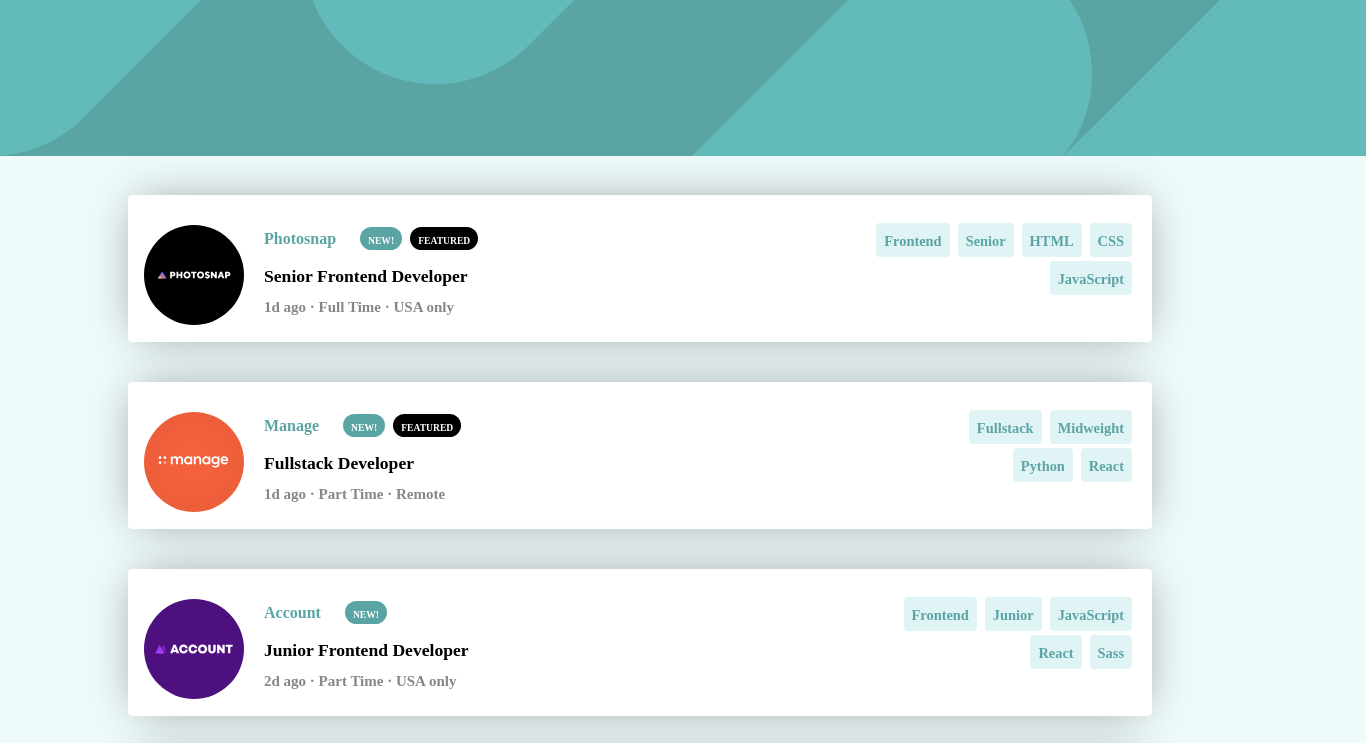
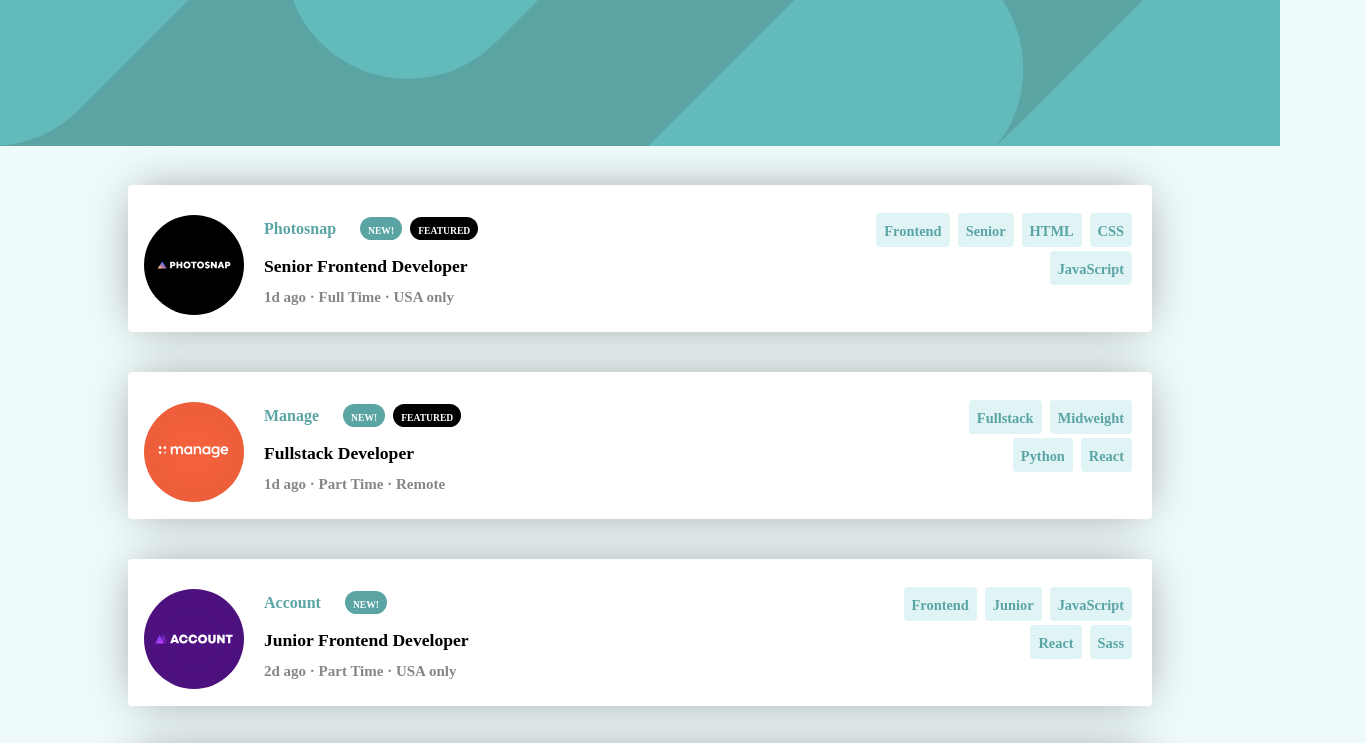
Before and after one commit to KSahithyan/Job-Listings-Challenge, a plain HTML site: page index.html in a window 1280 px wide. Shown: the top 743 px of the page, 1366 px wide, since content can reach past the window. Drawn offline with Linux system fonts and the light colour scheme.

Commit message:
Fixed the header

```diff
--- a/css/index.scss
+++ b/css/index.scss
@@ -23,12 +23,12 @@ body {
     padding: 0;
     margin: 0;
     font-size: 15px;
-    overflow-x: hidden;
     background: hsl(180, 52%, 96%);
 }
 
 .header-image {
     background: var(--primary);
+    width: 100%;
 }
 
 #filters-bar {
--- a/index.html
+++ b/index.html
@@ -20,7 +20,7 @@
 </head>
 
 <body>
-  <picture style="height: fit-content">
+  <picture>
     <source media="(min-width: 376px)" srcset="./images/bg-header-desktop.svg" />
     <source srcset="./images/bg-header-mobile.svg" />
     <img src="./images/bg-header-mobile.svg" class="header-image" />
```
Also changed, not shown: css/index.css.
